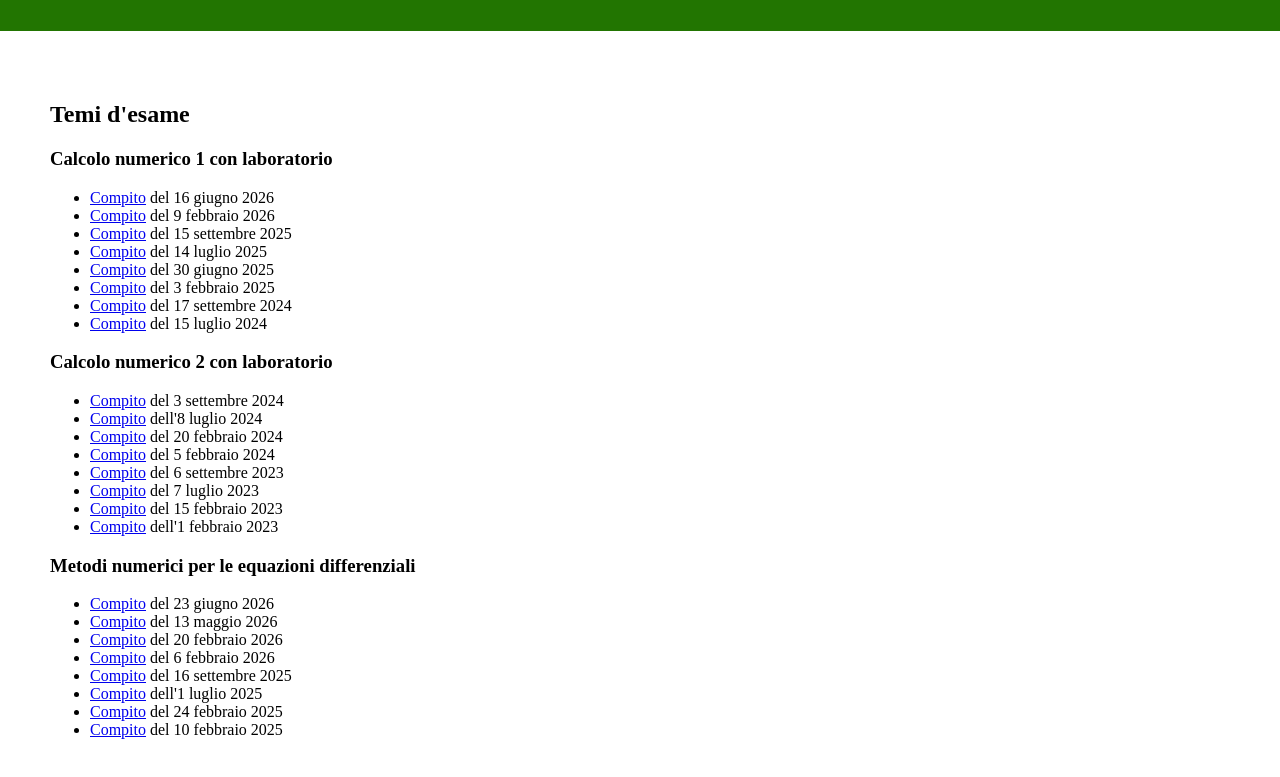
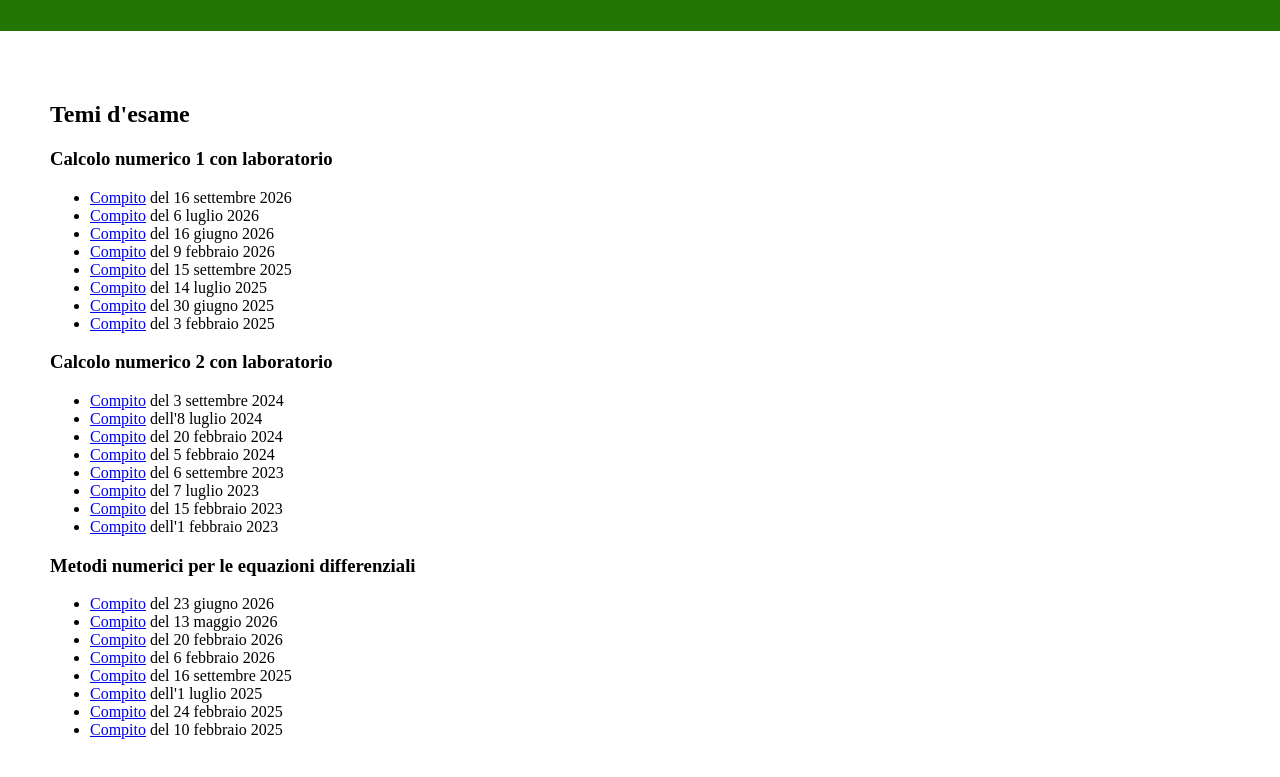
Before and after one commit to caliarim/caliarim.github.io, a plain HTML site: page didattica.html in a window 1280 px wide. Shown: the part 169-946 px from the top of the page. Drawn offline with Linux system fonts and the light colour scheme.

Commit message:
updated compiti cn1

```diff
--- a/didattica.html
+++ b/didattica.html
@@ -14,6 +14,10 @@
     <h2>Temi d'esame</h2>
     <h3>Calcolo numerico 1 con laboratorio</h3>
     <ul>
+      <li><a href="calcolo_numerico1/compito20260916.pdf" target="blank">Compito</a> del 16
+        settembre 2026</li>
+      <li><a href="calcolo_numerico1/compito20260706.pdf" target="blank">Compito</a> del 6
+        luglio 2026</li>
       <li><a href="calcolo_numerico1/compito20260616.pdf" target="blank">Compito</a> del 16
         giugno 2026</li>
       <li><a href="calcolo_numerico1/compito20260209.pdf" target="blank">Compito</a> del 9
@@ -26,10 +30,6 @@
         giugno 2025</li>
       <li><a href="calcolo_numerico1/compito20250203.pdf" target="blank">Compito</a> del 3
         febbraio 2025</li>
-      <li><a href="calcolo_numerico1/compito20240917.pdf" target="blank">Compito</a> del 17
-        settembre 2024</li>
-      <li><a href="calcolo_numerico1/compito20240715.pdf" target="blank">Compito</a> del 15
-        luglio 2024</li>
     </ul>
 <h3>Calcolo numerico 2 con laboratorio</h3>
     <ul>
```
Also changed, not shown: 4 other files.
